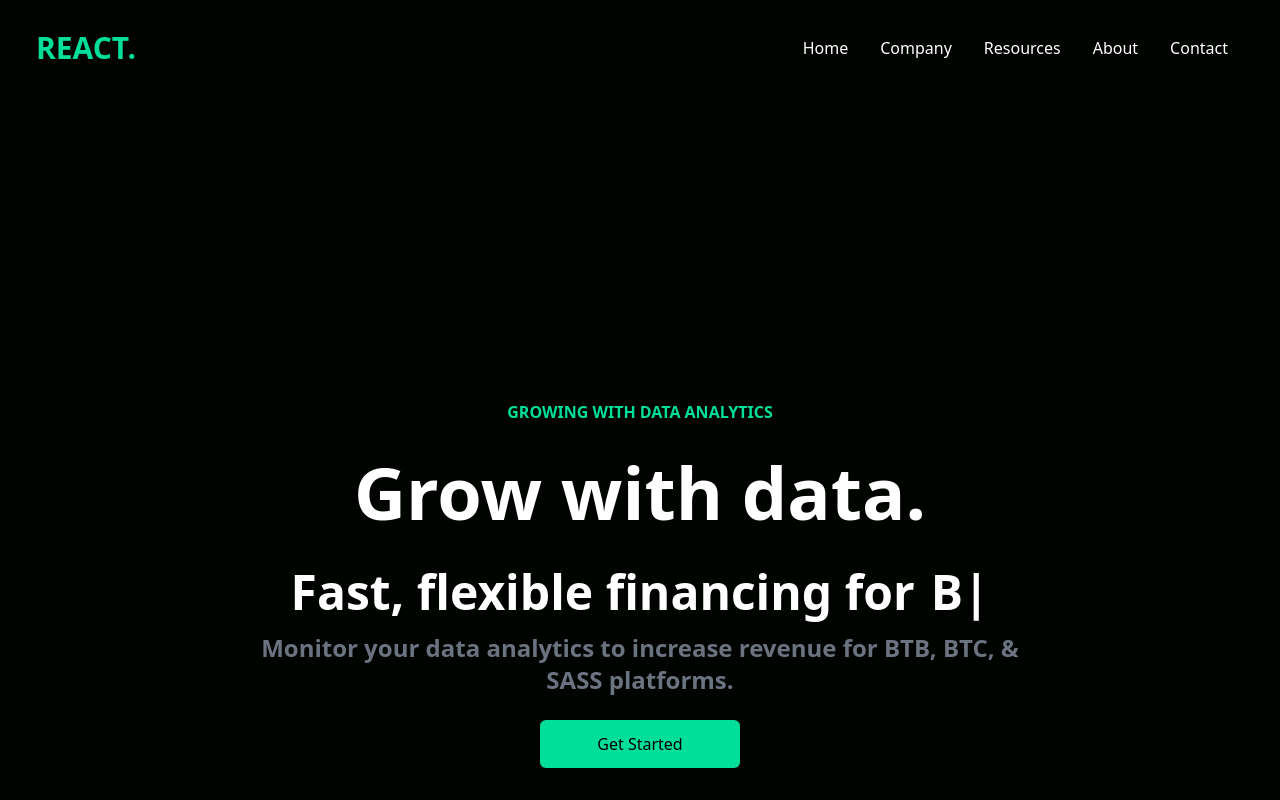
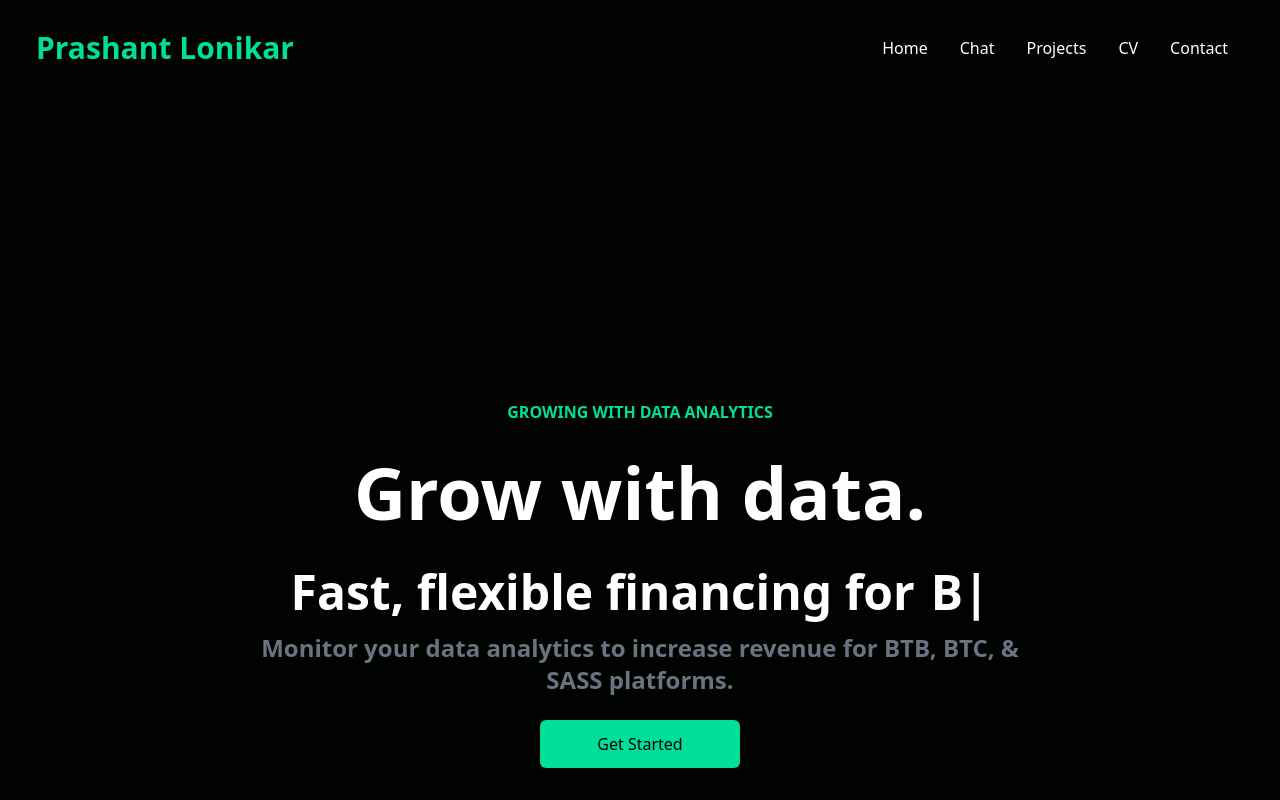
Before and after one commit to prashant-lonikar/website, a React (Create React App) app: page / in a window 1280 px wide. Shown: the top 800 px of the page. Built offline with nearby package versions, Linux system fonts and the light colour scheme.

Commit message:
Changed basic names

```diff
--- a/src/components/Navbar.jsx
+++ b/src/components/Navbar.jsx
@@ -10,24 +10,24 @@ const Navbar = () => {
 
   return (
     <div className='flex justify-between items-center h-24 max-w-[1240px] mx-auto px-4 text-white'>
-        <h1 className='w-full text-3xl font-bold text-[#00df9a]'>REACT.</h1>
+        <h1 className='w-full top-0 text-3xl font-bold text-[#00df9a]'>Prashant Lonikar</h1>
         <ul className='hidden md:flex'>
             <li className='p-4'>Home</li>
-            <li className='p-4'>Company</li>
-            <li className='p-4'>Resources</li>
-            <li className='p-4'>About</li>
+            <li className='p-4'>Chat</li>
+            <li className='p-4'>Projects</li>
+            <li className='p-4'>CV</li>
             <li className='p-4'>Contact</li>
         </ul>
         <div onClick={handleNav} className='block md:hidden'>
           {nav ? <AiOutlineClose size={20}/> :<AiOutlineMenu size={20}/>}
         </div>
-        <div className={nav ? 'fixed left-0 top-0 w-[60%] h-full border-r border-r-gray-900 bg-[#000300] ease-in-out duration-500' : 'fixed left-[-100%]'}>
-        <h1 className='w-full text-3xl font-bold text-[#00df9a] m-4'>REACT.</h1>
+        <div className={nav ? 'fixed left-0 top-0 w-[60%] h-full border-r border-r-gray-900 bg-[#000300] ease-in-out duration-500 bg-opacity-80 backdrop-blur-sm' : 'fixed left-[-100%]'}>
+        <h1 className='w-full text-3xl font-bold text-[#00df9a] m-4'>Menu</h1>
         <ul className='uppercase p-4'>
           <li className='p-4 border-b border-gray-600'>Home</li>
-          <li className='p-4 border-b border-gray-600'>Company</li>
-          <li className='p-4 border-b border-gray-600'>Resources</li>
-          <li className='p-4 border-b border-gray-600'>About</li>
+          <li className='p-4 border-b border-gray-600'>Chat</li>
+          <li className='p-4 border-b border-gray-600'>Projects</li>
+          <li className='p-4 border-b border-gray-600'>CV</li>
           <li className='p-4'>Contact</li>
         </ul>
         </div>
```
